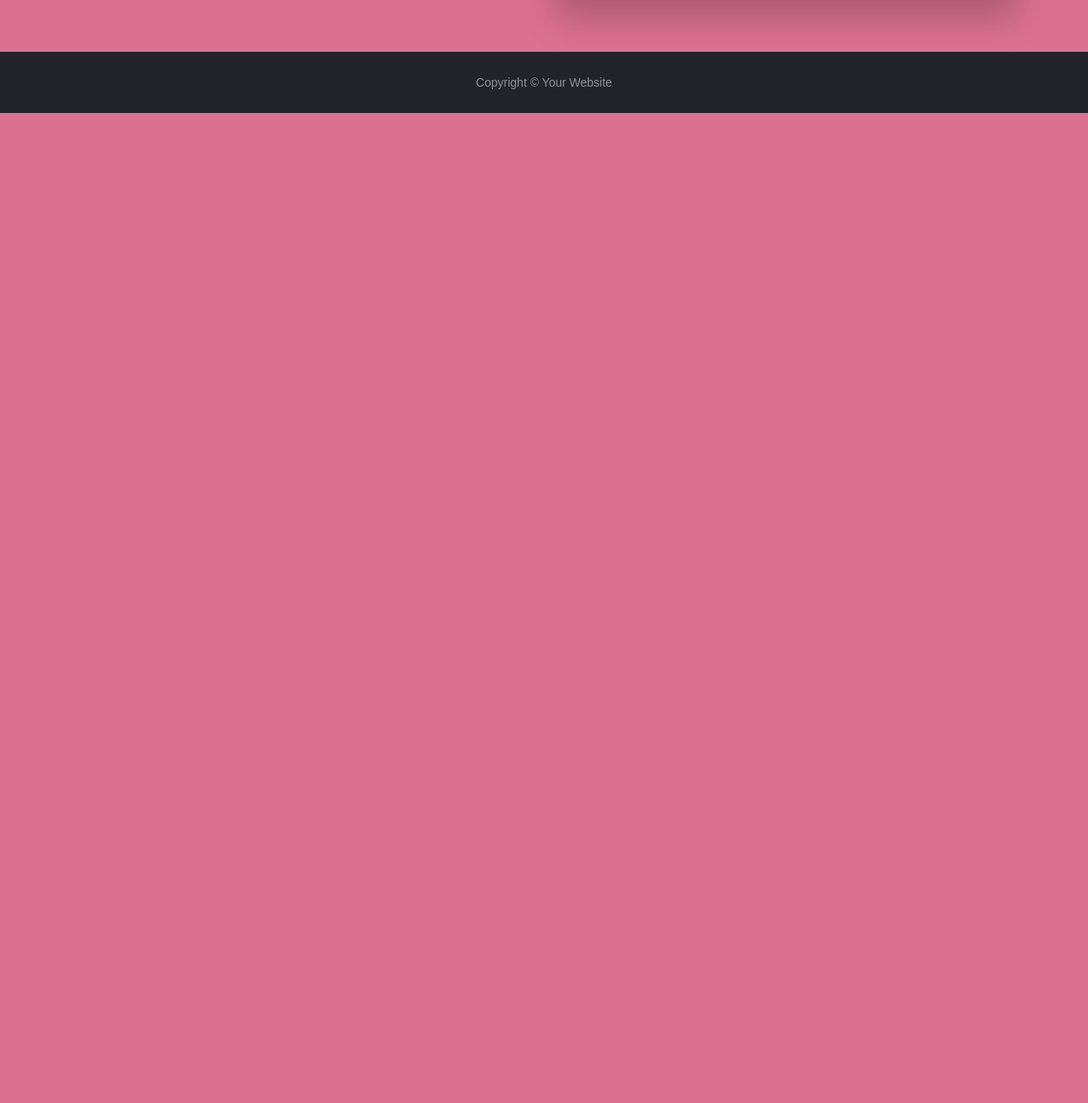
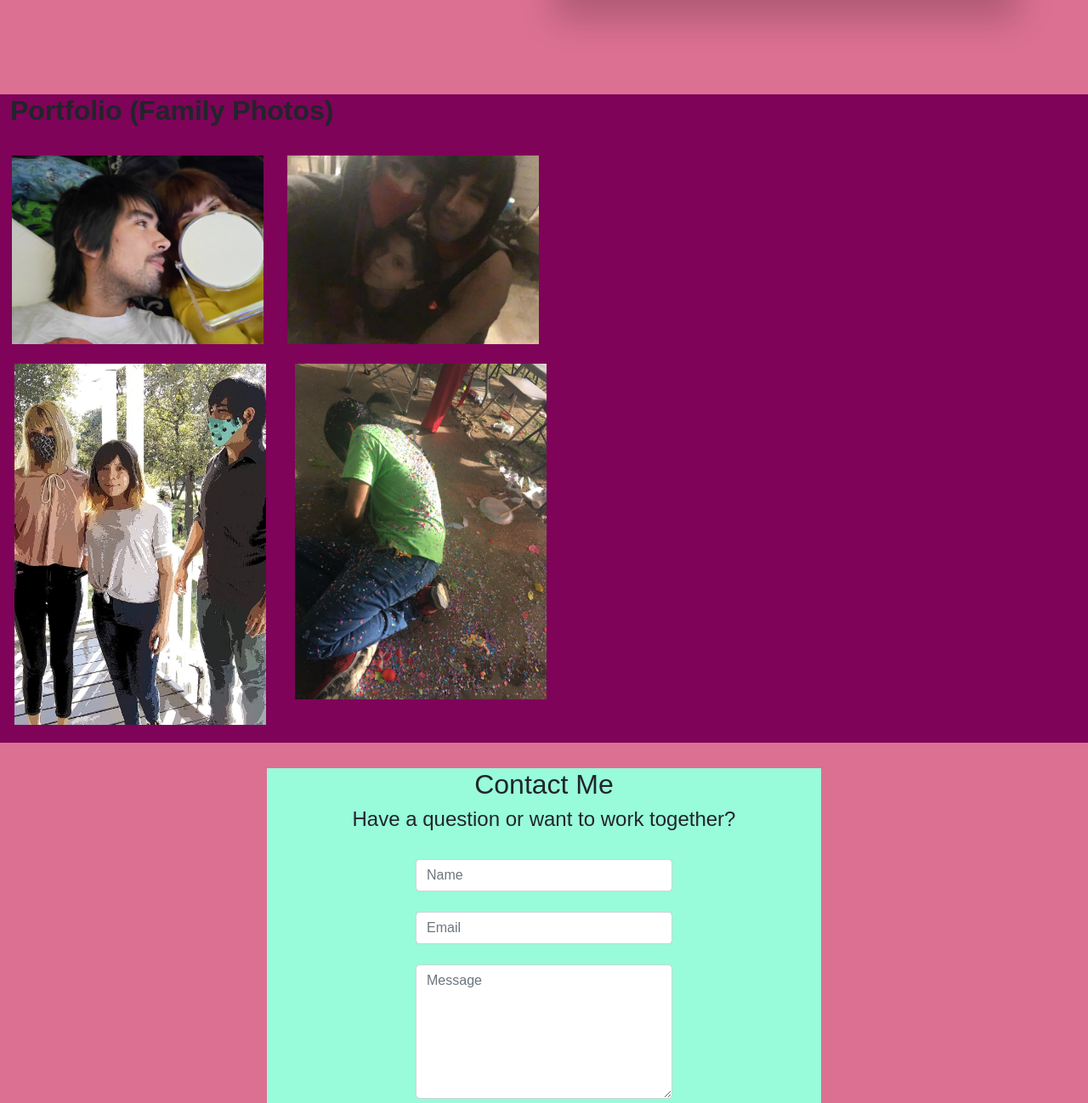
Before and after one commit to Cordovas-cmd/bootstrap-portfolio-site, a plain HTML site: page index.html in a window 1280 px wide. Shown: the part 1502-2800 px from the top of the page at 85% size. Before the commit the page ends 1635 px from the top, so only its background shows below. Drawn offline with nearby package versions, Linux system fonts and the light colour scheme.

Commit message:
reworked code to all be on one page and changed some layout

```diff
--- a/index.html
+++ b/index.html
@@ -46,13 +46,13 @@
             <div class="collapse navbar-collapse flex-row-reverse" id="navbarNavDropdown">
                 <ul class="navbar-nav ml-auto">
                     <li class="nav-item">
-            <a class="nav-link" aria-current="page" href="contact.html">contact</a>
+                        <a class="nav-link" aria-current="page" href="#contact">contact</a>
                     </li>
                     <li class="nav-item">
-            <a class="nav-link" href="portfolio.html">portfolio</a>
+                        <a class="nav-link" href="#portfolio">portfolio</a>
                     </li>
                     <li class="nav-item">
-            <a class="nav-link active" href="index.html">about</a>
+                        <a class="nav-link active" href="#about">about</a>
                     </li>
             </div>
         </div>
@@ -61,7 +61,7 @@
 
     <!-- Main and sections -->
     <main>
-    <section class="section-1">
+        <section id="about" class="section-1">
             <div class="container text-center">
                 <div class="row">
                     <div class="col-md-6">
@@ -77,14 +77,19 @@
                         <div class="panel text-left">
                             <h1>Mr Samuel Cordova</h1>
                             <article>
-              <p class="pt-4">I was born here in San Antonio. I've been told I'm an old man in a young mans body.I have
-                been occupying earth for about... 28(??) human years now...I find it's inhabitants to be rather strange
+                                <p class="pt-4">I was born here in San Antonio. I've been told I'm an old man in a young
+                                    mans body.I have
+                                    been occupying earth for about... 28(??) human years now...I find it's inhabitants
+                                    to be rather strange
                                     and illogical. Lol jk.
-                I have a wife and daughter, I love and cherish both of them and have been blessed to have them in my
+                                    I have a wife and daughter, I love and cherish both of them and have been blessed to
+                                    have them in my
                                     life for a little over 12 years now.
                                 </p>
-              <p>Some of my biggest hobbies include gaming, hiking, eating, and anything really having to do with music.
-                I've dabled in some arts and crafts but don't really have the focus for that kinda thing (strange
+                                <p>Some of my biggest hobbies include gaming, hiking, eating, and anything really having
+                                    to do with music.
+                                    I've dabled in some arts and crafts but don't really have the focus for that kinda
+                                    thing (strange
                                     considering now I'm doing full stack lol)
                                 </p>
                             </article>
@@ -94,6 +99,95 @@
                 </div>
 
         </section>
+
+        <!-- Portfolio section------------------------ -->
+        <section id="portfolio" class="container-fluid">
+
+            <!-- Parent row  -->
+            <section class=row>
+                <section class="container-fluid "
+                    style=" margin-top: 50px; margin-bottom: 30px; background-color: rgb(126, 3, 89)">
+
+                    <h2 style="font-weight: bolder;">Portfolio (Family Photos)</h2>
+
+                    <br>
+
+
+                    <!-- First child row -->
+                    <div class="row">
+                        <!-- First image -->
+                        <div class="col-md-3" style="margin: 2px">
+                            <figure>
+                                <img src="assets/20200601_223748.jpg" alt="My wife and I taking a quick photo"
+                                    class="rounded; img-thumbnail; img-fluid" width="600" height="600">
+                            </figure>
+                        </div>
+
+                        <!-- Second image -->
+                        <div class="col-md-3" style="margin: 2px">
+                            <figure>
+                                <img src="assets/IMG_29041.jpg"
+                                    alt="Family halloween My wife Daughter and I dressed as ninjas"
+                                    class="rounded; img-thumbnail; img-fluid" width="600" height="600">
+                            </figure>
+                        </div>
+
+
+                    </div>
+
+                    <!--Second row  -->
+
+                    <div class="row">
+
+                        <!-- First image -->
+                        <div class="col-md-3" style="margin: 5px;">
+                            <figure>
+                                <img src="assets/IMG_09981.jpg" alt="Family photo out in the country for easter"
+                                    class="rounded; img-thumbnail; img-fluid" width="500" height="400">
+                            </figure>
+                        </div>
+
+                        <!-- Second Image -->
+                        <div class="col-md-3" style="margin: 5px;">
+                            <figure>
+                                <img src="assets/IMG_31821.jpg"
+                                    alt="Me covered in confetti after an easter cascarone battle"
+                                    class="rounded; img-thumbnail; img-fluid" width="500" height="200">
+                            </figure>
+                        </div>
+
+
+                    </div>
+                </section>
+            </section>
+        </section>
+
+        <!-- CONTACT----------------- -->
+        <section id="contact" class=row>
+            <section class="container-fluid col-6" style=" background-color: rgb(152, 251, 218)">
+                <h2 class="heading">Contact Me</h2>
+                <h4>Have a question or want to work together?</h4>
+                <br>
+                <div id="boxes" class="row">
+                    <!-- <section class= "col-md-"></section> -->
+                    <section class="col-md-6">
+
+                        <form>
+                            <input type="Text" name="text" require="" placeholder="Name" class="form-control">
+                            <br>
+                            <input type="Email" name="Email" require="" placeholder="Email" class="form-control">
+                            <br>
+                            <textarea rows="6" placeholder="Message" class="form-control"></textarea>
+                            <br>
+                            <button class="btn btn-info"
+                                style="margin-bottom: 10px; background-color: black; color: white;">Submit</button>
+                        </form>
+
+                    </section>
+                </div>
+            </section>
+        </section>
+
     </main>
 
 
--- a/style.css
+++ b/style.css
@@ -52,3 +52,24 @@ body {
     color: plum;
     -webkit-text-stroke: 1px rgb(32, 2, 32);
   }
+
+  #about {
+    text-align: center;
+    text-align:center;
+
+}
+.heading{
+    text-align:center;
+}
+#contact{
+    align-items: center;
+    display: flex;
+    flex-direction: column;
+    justify-content: center;
+    text-align: center;
+
+}
+#boxes{
+    align-items: center;
+    justify-content: center;
+}
```
Lines whose indentation alone changed are shown as unchanged.
